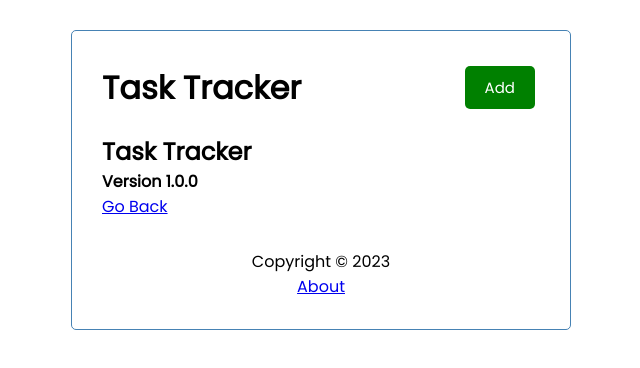
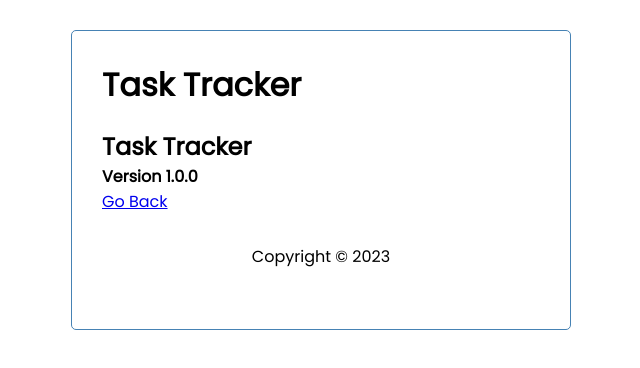
Before and after one commit to Emberglo/angular-task-tracker, an Angular app: page /about in a window 1280 px wide. Shown: the top 368 px of the page, without its empty margins (319-959 px from the left). Built offline with nearby package versions, Linux system fonts and the light colour scheme.

Commit message:
hide add button and about link on about page

```diff
--- a/src/app/components/footer/footer.component.html
+++ b/src/app/components/footer/footer.component.html
@@ -1,4 +1,4 @@
 <footer>
     <p>Copyright &copy; 2023</p>
-    <a routerLink="/about">About</a>
+    <a *ngIf="hasRoute('/')" routerLink="/about">About</a>
 </footer>
--- a/src/app/components/footer/footer.component.ts
+++ b/src/app/components/footer/footer.component.ts
@@ -1,4 +1,5 @@
 import { Component } from '@angular/core';
+import { Router } from '@angular/router';
 
 @Component({
   selector: 'app-footer',
@@ -7,4 +8,10 @@
 })
 export class FooterComponent {
 
+  constructor(private router: Router) {}
+
+  hasRoute(route: string): boolean {
+    return this.router.url === route;
+  }
+
 }
--- a/src/app/components/header/header.component.html
+++ b/src/app/components/header/header.component.html
@@ -1,5 +1,10 @@
 <header>
     <h1>{{ title }}</h1>
     <!-- btnClick is recieving the emitted event and calling a function on this component -->
-    <app-button color="{{showAddTask ? 'red' : 'green'}}" text="{{showAddTask ? 'Close' : 'Add'}}" (btnClick)="toggleAddTask()" />
+    <app-button
+        *ngIf="hasRoute('/')"
+        color="{{showAddTask ? 'red' : 'green'}}"
+        text="{{showAddTask ? 'Close' : 'Add'}}"
+        (btnClick)="toggleAddTask()"
+    />
 </header>
--- a/src/app/components/header/header.component.ts
+++ b/src/app/components/header/header.component.ts
@@ -1,6 +1,7 @@
 import { Component } from '@angular/core';
 import { UiService } from '../../services/ui.service';
 import { Subscription } from 'rxjs';
+import { Router } from '@angular/router';
 
 @Component({
   selector: 'app-header',
@@ -12,7 +13,7 @@
   showAddTask: boolean | undefined;
   subscription: Subscription | undefined;
 
-  constructor(private uiService:UiService) {
+  constructor(private uiService: UiService, private router: Router) {
     this.subscription = this.uiService.onToggle().subscribe((value) => this.showAddTask = value);
   }
 
@@ -20,4 +21,8 @@
   toggleAddTask(): void {
     this.uiService.toggleAddTask();
   }
+
+  hasRoute(route: string): boolean {
+    return this.router.url === route;
+  }
 }
```
